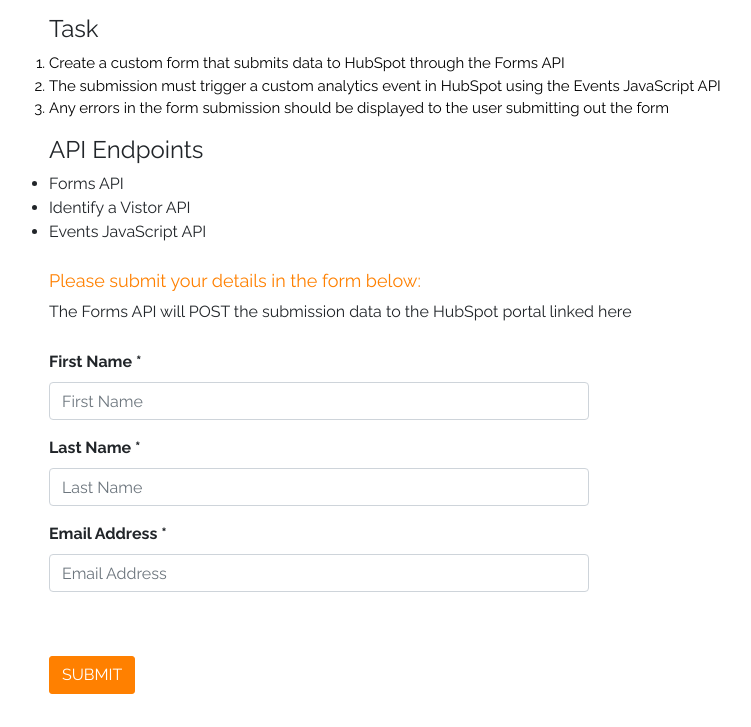
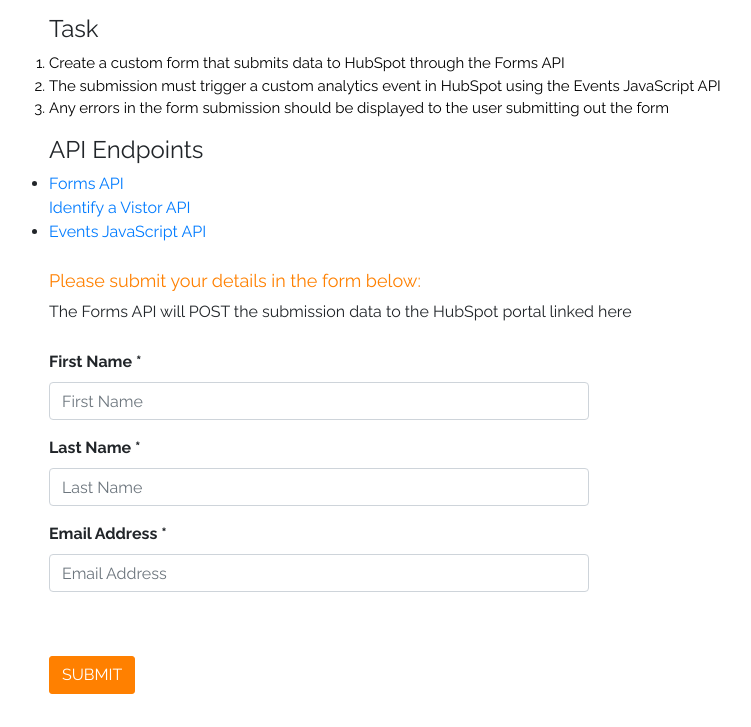
Before and after one commit to rahmona-henry/developer-advocate, a website: page client/index.html in a window 1280 px wide. Shown: the part 73-800 px from the top of the page, without its empty margins (36-787 px from the left). Drawn offline with nearby package versions, Linux system fonts and the light colour scheme.

```diff
--- a/client/index.html
+++ b/client/index.html
@@ -47,9 +47,9 @@
           </ol>
           <h4>API Endpoints</h4>
           <ul>
-            <li><a href="https://developers.hubspot.com/docs/methods/forms/submit_form_v3"></a>Forms API</li>
-            <li><a href="https://developers.hubspot.com/docs/methods/tracking_code_api/identify_visitor"></a> Identify a Vistor API </li>
-            <li><a href="https://developers.hubspot.com/docs/methods/tracking_code_api/javascript_events_api"></a> Events JavaScript API</li>
+            <li><a href="https://developers.hubspot.com/docs/methods/forms/submit_form_v3">Forms API</li></a
+            <li><a href="https://developers.hubspot.com/docs/methods/tracking_code_api/identify_visitor">Identify a Vistor API </li></a>
+            <li><a href="https://developers.hubspot.com/docs/methods/tracking_code_api/javascript_events_api">Events JavaScript API</li></a>
           </ul>
          </div>
        </div>
```
